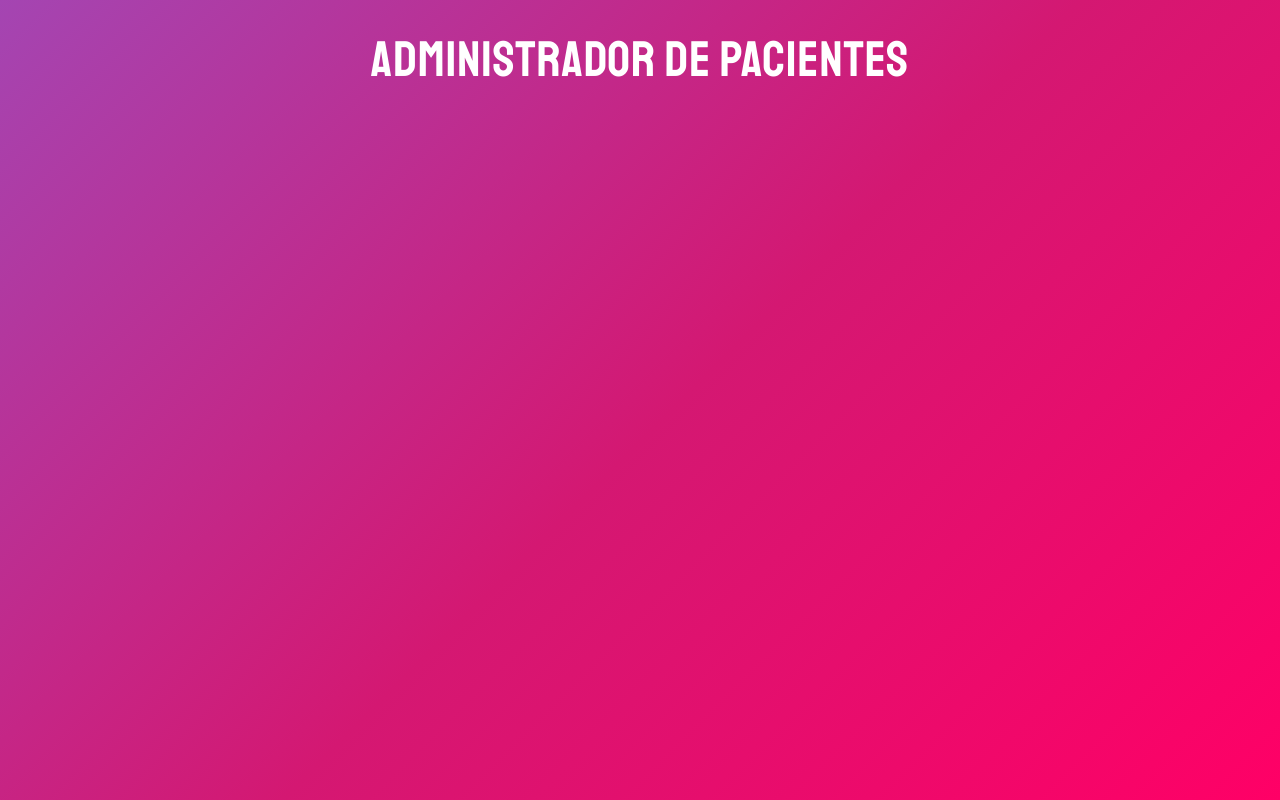
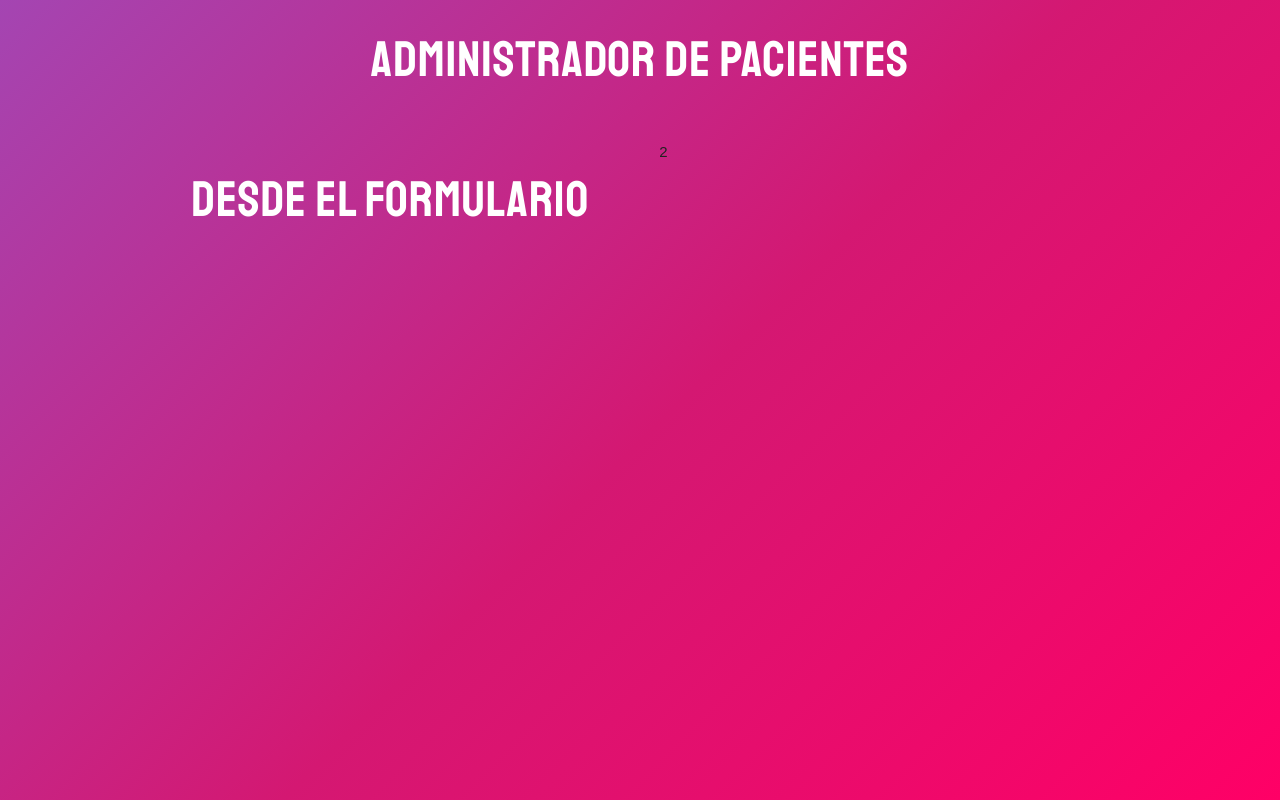
Before and after one commit to OmarIsaac/Administrador-de-Pacientes, a React (Create React App) app: page / in a window 1280 px wide. Built offline with nearby package versions, Linux system fonts and the light colour scheme.

Commit message:
Creando el componente Formulario

```diff
--- a/src/App.js
+++ b/src/App.js
@@ -1,5 +1,20 @@
+import { Fragment } from "react";
+import Formulario from "./components/Formulario";
+
 function App() {
-  return <h1>Administrador de pacientes</h1>;
+  return (
+    <Fragment>
+      <h1>Administrador de pacientes</h1>
+      <div className="container">
+        <div className="row">
+          <div className="one-half column">
+            <Formulario />
+          </div>
+          <div className="one-half column">2</div>
+        </div>
+      </div>
+    </Fragment>
+  );
 }
 
 export default App;
--- /dev/null
+++ b/src/components/Formulario.js
@@ -0,0 +1,5 @@
+import React from "react";
+
+export default function Formulario() {
+  return <h1>Desde el Formulario</h1>;
+}
```
